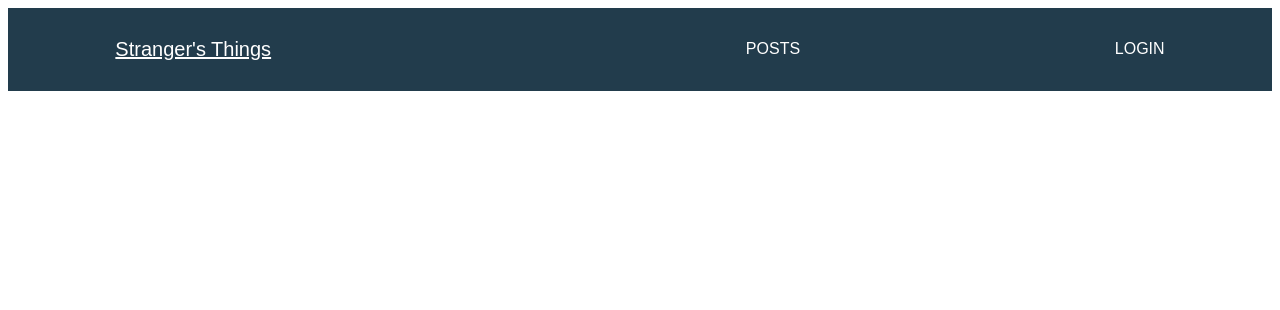
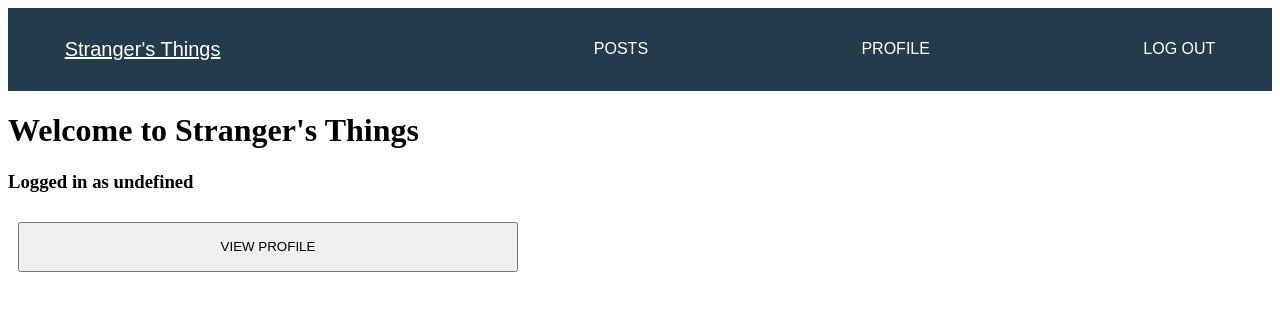
Before and after one commit to Smith7g/strangers_things, a React (Create React App) app: page /Home in a window 1280 px wide. Shown: the top 310 px of the page. Built offline with nearby package versions, Linux system fonts and the light colour scheme; no server answers.

Commit message:
QoL improvements, added logout button

```diff
--- a/src/api/index.js
+++ b/src/api/index.js
@@ -11,6 +11,7 @@ export async function getPosts() {
     throw error;
   }
 }
+
 
 export async function registerPerson(event) {
   const registerUsername = event.target[0].value;
@@ -39,7 +40,6 @@ export async function registerPerson(event) {
 }
 
 export async function confirmLogin(loginUsername,loginPassword) {
-  console.log(loginUsername,loginPassword, "api user")
   try {
     const response = await fetch(`${BASEURL}/users/login`, {
       method: "POST",
@@ -68,8 +68,9 @@ export async function getProfile (token) {
       'Authorization': `Bearer ${token}`
     },
   });
+  console.log(response,'whats this')
   const result = await response.json()
+  console.log(result, "i am batman")
   const data = result.data
-  console.log(data, "this is data")
   return data
 }
--- a/src/components/App.js
+++ b/src/components/App.js
@@ -1,25 +1,16 @@
 import React, {useState} from 'react'
 import {  Route, Routes } from "react-router-dom";
-import {Posts,Register,Login,Header,Profile} from "./"
+import {Posts,Register,Login,Header,Profile,Home} from "./"
 
 
 const App = () => {
-
-    // const [username, setUsername] = useState("");
-    // const [password, setPassword] = useState("");
-    // const [regUsername, setRegUsername] = useState("");
-    // const [regPassword, setRegPassword] = useState("");
-    // const [confirmPassword, setConfirmPassword] = useState("");
     return (
-
-
     <Routes>
+        <Route path="/Home" element={<Home />} />
         <Route path="/Posts" element={<Posts />} />
         <Route path="/Profile" element={<Profile />} />
-        <Route path="/Register"
-        element={<Register />}/>
-        <Route exact path="/"
-        element={<Login />}/>
+        <Route path="/Register" element={<Register />}/>
+        <Route path="/" element={<Login />}/>
     </Routes>
 
 )}
--- a/src/components/Header.js
+++ b/src/components/Header.js
@@ -1,14 +1,27 @@
-import React from "react";
+import React, { useState,useEffect } from "react";
 import { BrowserRouter, Route, Routes, Link } from "react-router-dom";
+import {Profile} from './'
 
 const Header = () => {
+
+  if (Profile){
   return (
+
     <div className="header">
-      <Link className="titleMain" to="/">Stranger's Things</Link>
+      <Link className="titleMain" to="/Home">Stranger's Things</Link>
       <Link className="navButton" to="/Posts">POSTS</Link>
-      <Link className="navButton" to="/">LOGIN</Link>
+      <Link className="navButton" to="/Profile">PROFILE</Link>
+      <Link className="navButton" to="/Login" onClick={localStorage.clear()}>LOG OUT</Link>
     </div>
-  );
+  );} else { return (
+    <div className="header">
+      <Link className="titleMain" to="/Home">Stranger's Things</Link>
+      <Link className="navButton" to="/Posts">POSTS</Link>
+      <Link className="navButton" to="/Login">LOGIN</Link>
+
+    </div>
+    )
+  }
 };
 
 export default Header;
--- /dev/null
+++ b/src/components/Home.js
@@ -0,0 +1,25 @@
+import React, { useEffect, useState } from "react";
+import { useNavigate } from "react-router-dom";
+import { getProfile } from "../api";
+
+const Home = () => {
+    const navigate = useNavigate();
+    let token = ""
+    const [myInfo,setMyInfo]=useState({})
+    useEffect (() => {
+        token = localStorage.getItem('token')
+        async function getMyInfo() {
+            const myReturnedInfo = await getProfile(token)
+            setMyInfo(myReturnedInfo)
+        }
+        getMyInfo()
+    },[])
+    return(
+        <div>
+            <h1>Welcome to Stranger's Things</h1>
+            <h3>{`Logged in as ${myInfo.username}`}</h3>
+            <button onClick={(()=>{navigate('/Profile')})}>VIEW PROFILE</button>
+        </div>
+    )
+}
+export default Home;
--- a/src/components/Login.js
+++ b/src/components/Login.js
@@ -1,20 +1,25 @@
 import React, { useState, useEffect } from "react";
-// import {handleSubmit, userNameChange, passwordChange} from '../api';
-import { Link, Navigate } from 'react-router-dom'
+import { Link, useNavigate } from 'react-router-dom'
 import { confirmLogin } from "../api";
 
 const Login = () => {
   const [username, setUsername] = useState("");
   const [password, setPassword] = useState("");
+  const navigate = useNavigate();
 
   const handleSubmit = async (event) => {
     event.preventDefault();
     try {
       const token =  await confirmLogin(username,password);
+      if(token){
       localStorage.setItem("token", token)
-      console.log(loginInfo, 'this is some info')
-      setUsername(" ");
-      setPassword(" ");
+      console.log(token, 'this is some info')
+      setUsername("");
+      setPassword("");
+      navigate('/Home')
+      } else {
+        alert('Incorrect Username or Password')
+      }
     } catch (error) {
       console.log(error)
     }
@@ -54,7 +59,7 @@ const Login = () => {
           onChange={passwordChange}
           value = {password}
         />
-        <Navigate to = "/Profile" ><button type="submit" >Log In</button></Navigate>
+        <button type="submit" >Log In</button>
         </div>
       </form>
       <Link to = "/Register" >Don't have account? Sign up here!</Link>
--- a/src/components/Profile.js
+++ b/src/components/Profile.js
@@ -2,21 +2,20 @@ import React from 'react'
 import { useState,useEffect } from 'react'
 import { getProfile } from '../api'
 
-const Profile = ({username}) => {
+const Profile = () => {
     let token = ""
     const [myInfo,setMyInfo]=useState({})
     useEffect (() => {
         token = localStorage.getItem('token')
         async function getMyInfo() {
             const myReturnedInfo = await getProfile(token)
-            console.log(myReturnedInfo, 'api info')
             setMyInfo(myReturnedInfo)
         }
         getMyInfo()
     },[])
     return (
         <div className="boxes">
-         <h1>{`Welcome ${username}`}</h1>
+         <h1>{`Welcome ${myInfo.username}`}</h1>
          <h3>Messages to Me:</h3>
         {/* {messages will go here} */}
         </div>
--- a/src/components/Register.js
+++ b/src/components/Register.js
@@ -1,21 +1,28 @@
-import React from 'react'
+import React, {useState} from 'react'
+import { useNavigate } from 'react-router-dom';
 import { registerPerson} from '../api';
 
 const Register = () => {
     const [regUsername, setRegUsername] = useState("");
     const [regPassword, setRegPassword] = useState("");
     const [confirmPassword, setConfirmPassword] = useState("");
+    const navigate = useNavigate();
+
     const handleSubmit = (event) => {
     event.preventDefault();
 
 
     if (regPassword !== confirmPassword) {
-      alert("Password don't match.")
+      alert("Passwords don't match!")
+      setRegPassword("");
+      setConfirmPassword("");
   } else {
     registerPerson(event);
-    setRegUsername(" ");
-    setRegPassword(" ");
-    setConfirmPassword(" ");
+    setRegUsername("");
+    setRegPassword("");
+    setConfirmPassword("");
+    alert("Registration successful please Login")
+    navigate('/')
     };
   };
   const userNameChange = (event) => {
--- a/src/components/index.js
+++ b/src/components/index.js
@@ -4,3 +4,4 @@ export {default as Register} from './Register'
 export {default as App} from './App'
 export {default as Header} from './Header'
 export {default as Profile} from './Profile'
+export {default as Home} from './Home'
```
